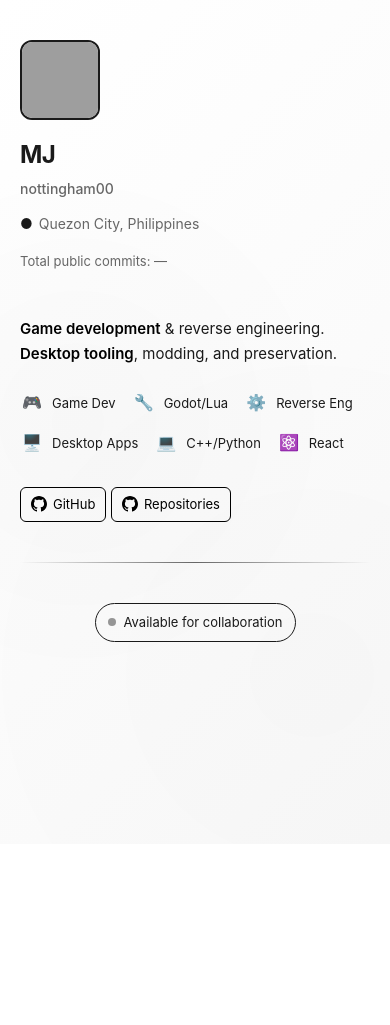
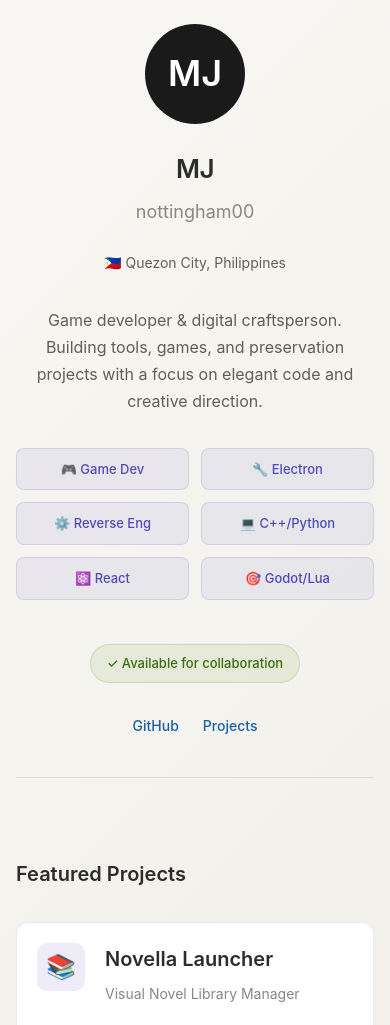
Before and after one commit to nottingham00/nottingham00, a plain HTML site: page index.html in a window 390 px wide. Shown: the top 1025 px of the page. Before the commit the page ends 844 px from the top, so only its background shows below. Drawn offline with Linux system fonts and the light colour scheme; grey boxes are pictures that could not be loaded.

Commit message:
Revamp homepage layout and styling
Rewrite index.html to a new portfolio design: update page title to 'MJ • Developer & Game Creator', replace previous styles and animations with a cleaner centered layout, responsive CSS, and simplified markup. Add skills badges, status badge, links, and a Featured Projects section with a Novella Launcher project card and tags. Remove the previous avatar image and the JS for smooth scrolling/scroll animations/keyboard tweaks; update footer and responsive rules.

```diff
--- a/index.html
+++ b/index.html
@@ -3,422 +3,329 @@
 <head>
   <meta charset="UTF-8">
   <meta name="viewport" content="width=device-width, initial-scale=1.0">
-    <title>nottingham00 · portfolio</title>
+  <title>MJ • Developer & Game Creator</title>
   <style>
-        :root {
-            --bg: #ffffff;
-            --surface: #f8f8f8;
-            --text: #1a1a1a;
-            --text-dim: #666666;
-            --accent: #000000;
-            --accent-dark: #333333;
-        }
-
     * {
       margin: 0;
       padding: 0;
       box-sizing: border-box;
     }
 
-        html {
-            scroll-behavior: smooth;
+    body {
+      font-family: -apple-system, BlinkMacSystemFont, 'Segoe UI', 'Roboto', sans-serif;
+      background: linear-gradient(135deg, #f8f7f3 0%, #f0ede8 100%);
+      color: #2c2c2a;
+      line-height: 1.6;
+      min-height: 100vh;
+      padding: 40px 20px;
     }
 
-        body {
-            background: linear-gradient(135deg, var(--bg) 0%, var(--surface) 100%);
-            color: var(--text);
-            font-family: -apple-system, BlinkMacSystemFont, 'Segoe UI', 'Roboto', 'Oxygen',
-                'Ubuntu', 'Cantarell', sans-serif;
-            font-size: 16px;
-            line-height: 1.6;
-            min-height: 100vh;
-            position: relative;
-            overflow-x: hidden;
+    .container {
+      max-width: 900px;
+      margin: 0 auto;
     }
 
-        /* Subtle background animation */
-        @keyframes gradientShift {
-            0%, 100% { background-position: 0% 50%; }
-            50% { background-position: 100% 50%; }
+    header {
+      text-align: center;
+      margin-bottom: 80px;
+      padding-bottom: 40px;
+      border-bottom: 1px solid rgba(44, 44, 42, 0.1);
     }
 
-        body::before {
-            content: '';
-            position: fixed;
-            top: 0;
-            left: 0;
-            width: 100%;
-            height: 100%;
-            background:
-                radial-gradient(circle at 20% 50%, rgba(0, 0, 0, 0.02) 0%, transparent 50%),
-                radial-gradient(circle at 80% 80%, rgba(0, 0, 0, 0.01) 0%, transparent 50%);
-            pointer-events: none;
-            z-index: -1;
-            animation: gradientShift 8s ease-in-out infinite;
-        }
-
-        main {
-            max-width: 720px;
-            margin: 0 auto;
-            padding: 60px 24px;
-            animation: fadeIn 0.8s ease-out;
-        }
-
-        @keyframes fadeIn {
-            from {
-                opacity: 0;
-                transform: translateY(12px);
-            }
-            to {
-                opacity: 1;
-                transform: translateY(0);
-            }
-        }
-
-        /* Header section */
-        .header {
-            display: flex;
-            align-items: flex-start;
-            gap: 28px;
-            margin-bottom: 40px;
-            animation-delay: 0.1s;
-        }
-
-        .avatar {
+    .profile-img {
       width: 100px;
       height: 100px;
-            border-radius: 12px;
-            border: 2px solid var(--text);
-            flex-shrink: 0;
-            object-fit: cover;
-            animation: fadeIn 0.8s ease-out 0.2s both;
-            transition: transform 0.3s ease, box-shadow 0.3s ease;
-        }
-
-        .avatar:hover {
-            transform: scale(1.05) rotate(1deg);
-            box-shadow: 0 8px 24px rgba(0, 0, 0, 0.1);
-        }
-
-        .header-content {
-            flex: 1;
-            animation: fadeIn 0.8s ease-out 0.3s both;
+      border-radius: 50%;
+      background: #1a1a1a;
+      display: flex;
+      align-items: center;
+      justify-content: center;
+      margin: 0 auto 24px;
+      font-size: 36px;
+      font-weight: 600;
+      color: #fff;
+      border: 2px solid rgba(44, 44, 42, 0.08);
     }
 
     h1 {
-            font-size: 28px;
-            font-weight: 700;
-            margin-bottom: 4px;
+      font-size: 32px;
+      font-weight: 600;
+      margin-bottom: 8px;
       letter-spacing: -0.5px;
-            color: var(--text);
     }
 
-        .username {
+    .subtitle {
+      font-size: 18px;
+      color: #888780;
+      margin-bottom: 24px;
+      font-weight: 400;
+    }
+
+    .location {
+      display: inline-block;
       font-size: 14px;
-            color: var(--text-dim);
-            margin-bottom: 12px;
+      color: #5f5e5a;
+      margin-bottom: 32px;
+    }
+
+    .bio {
+      font-size: 16px;
+      color: #5f5e5a;
+      line-height: 1.7;
+      margin-bottom: 28px;
+      max-width: 600px;
+      margin-left: auto;
+      margin-right: auto;
+    }
+
+    .skills {
+      display: grid;
+      grid-template-columns: repeat(auto-fit, minmax(140px, 1fr));
+      gap: 12px;
+      max-width: 600px;
+      margin: 32px auto;
+    }
+
+    .skill-badge {
+      background: rgba(83, 74, 183, 0.08);
+      border: 1px solid rgba(83, 74, 183, 0.15);
+      padding: 10px 16px;
+      border-radius: 8px;
+      font-size: 13px;
+      font-weight: 500;
+      color: #534ab7;
+      text-align: center;
+    }
+
+    .links {
+      display: flex;
+      justify-content: center;
+      gap: 24px;
+      margin-top: 32px;
+    }
+
+    .links a {
+      color: #185fa5;
+      text-decoration: none;
+      font-weight: 500;
+      font-size: 14px;
+      transition: color 0.2s;
+    }
+
+    .links a:hover {
+      color: #0c447c;
+    }
+
+    .section-title {
+      font-size: 24px;
+      font-weight: 600;
+      margin: 64px 0 32px;
+      color: #2c2c2a;
+    }
+
+    .projects-grid {
+      display: grid;
+      grid-template-columns: 1fr;
+      gap: 24px;
+    }
+
+    .project-card {
+      background: #fff;
+      border: 1px solid rgba(44, 44, 42, 0.1);
+      border-radius: 12px;
+      padding: 32px;
+      transition: all 0.3s ease;
+      position: relative;
+    }
+
+    .project-card:hover {
+      border-color: rgba(83, 74, 183, 0.3);
+      box-shadow: 0 8px 24px rgba(83, 74, 183, 0.08);
+    }
+
+    .project-header {
+      display: flex;
+      align-items: flex-start;
+      gap: 20px;
+      margin-bottom: 20px;
+    }
+
+    .project-icon {
+      width: 48px;
+      height: 48px;
+      background: rgba(83, 74, 183, 0.1);
+      border-radius: 10px;
+      display: flex;
+      align-items: center;
+      justify-content: center;
+      font-size: 24px;
+      flex-shrink: 0;
+    }
+
+    .project-title {
+      font-size: 20px;
+      font-weight: 600;
+      margin-bottom: 8px;
+      color: #2c2c2a;
+    }
+
+    .project-subtitle {
+      font-size: 14px;
+      color: #888780;
+      margin-bottom: 16px;
+    }
+
+    .project-description {
+      font-size: 15px;
+      color: #5f5e5a;
+      line-height: 1.8;
+      margin-bottom: 20px;
+    }
+
+    .project-tags {
+      display: flex;
+      flex-wrap: wrap;
+      gap: 8px;
+      margin-bottom: 20px;
+    }
+
+    .tag {
+      background: rgba(83, 74, 183, 0.05);
+      border: 1px solid rgba(83, 74, 183, 0.1);
+      padding: 6px 12px;
+      border-radius: 6px;
+      font-size: 12px;
+      color: #534ab7;
       font-weight: 500;
     }
 
-        .location {
-            color: var(--text-dim);
+    .project-links {
+      display: flex;
+      gap: 16px;
+      margin-top: 20px;
+    }
+
+    .project-link {
+      color: #185fa5;
+      text-decoration: none;
       font-size: 14px;
-            margin-bottom: 16px;
+      font-weight: 500;
       display: flex;
       align-items: center;
       gap: 6px;
+      transition: color 0.2s;
     }
 
-        .location::before {
-            content: '●';
-            color: var(--text);
+    .project-link:hover {
+      color: #0c447c;
     }
 
-        .stats {
-            color: var(--text-dim);
-            font-size: 13px;
-            margin-bottom: 4px;
+    footer {
+      text-align: center;
+      margin-top: 80px;
+      padding-top: 40px;
+      border-top: 1px solid rgba(44, 44, 42, 0.1);
+      font-size: 14px;
+      color: #888780;
     }
 
-        /* Bio section */
-        .bio {
-            font-size: 15px;
-            line-height: 1.7;
-            color: var(--text);
-            margin-bottom: 24px;
-            animation: fadeIn 0.8s ease-out 0.4s both;
+    .status-badge {
+      display: inline-block;
+      background: rgba(99, 153, 34, 0.1);
+      border: 1px solid rgba(99, 153, 34, 0.2);
+      padding: 8px 16px;
+      border-radius: 20px;
+      font-size: 13px;
+      font-weight: 500;
+      color: #3b6d11;
+      margin-top: 12px;
     }
 
-        .bio strong {
-            color: var(--accent);
-            font-weight: 600;
-        }
-
-        /* Links section */
-        .skills {
-            display: flex;
-            flex-wrap: wrap;
-            gap: 16px;
-            margin-bottom: 32px;
-            animation: fadeIn 0.8s ease-out 0.5s both;
-        }
-
-        .skill {
-            display: flex;
-            align-items: center;
-            gap: 8px;
-            font-size: 13px;
-            color: var(--text);
-            transition: transform 0.3s ease;
-        }
-
-        .skill:hover {
-            transform: translateY(-3px);
-        }
-
-        .skill-logo {
-            width: 24px;
-            height: 24px;
-            display: flex;
-            align-items: center;
-            justify-content: center;
-            font-size: 16px;
-        }
-
-        a {
-            color: var(--accent);
-            text-decoration: none;
-            font-size: 14px;
-            padding: 8px 12px;
-            border-radius: 6px;
-            border: 1px solid var(--accent);
-            transition: all 0.3s cubic-bezier(0.4, 0, 0.2, 1);
-            position: relative;
-            overflow: hidden;
-            display: inline-flex;
-            align-items: center;
-            gap: 6px;
-        }
-
-        a svg {
-            width: 16px;
-            height: 16px;
-            display: flex;
-            align-items: center;
-            justify-content: center;
-        }
-
-        a::before {
-            content: '';
-            position: absolute;
-            inset: 0;
-            background: var(--accent);
-            z-index: -1;
-            transform: scaleX(0);
-            transform-origin: right;
-            transition: transform 0.3s cubic-bezier(0.4, 0, 0.2, 1);
-        }
-
-        a:hover {
-            color: var(--bg);
-            transform: translateX(2px);
-        }
-
-        a:hover::before {
-            transform: scaleX(1);
-            transform-origin: left;
-        }
-
-        /* Divider */
-        hr {
-            border: none;
-            height: 1px;
-            background: linear-gradient(to right, transparent, var(--text-dim), transparent);
-            margin: 40px 0;
-            animation: fadeIn 0.8s ease-out 0.6s both;
-        }
-
-        /* Footer */
-        footer {
-            font-size: 13px;
-            color: var(--text-dim);
-            text-align: center;
-            animation: fadeIn 0.8s ease-out 0.7s both;
-        }
-
-        .status {
-            display: inline-flex;
-            align-items: center;
-            gap: 8px;
-            padding: 8px 12px;
-            border-radius: 20px;
-            border: 1px solid var(--text);
-            color: var(--text);
-            transition: all 0.3s ease;
-        }
-
-        .status:hover {
-            background: rgba(0, 0, 0, 0.05);
-            box-shadow: 0 4px 12px rgba(0, 0, 0, 0.08);
-        }
-
-        .pulse {
-            width: 8px;
-            height: 8px;
-            border-radius: 50%;
-            background: var(--accent);
-            animation: pulse 2s ease-in-out infinite;
-        }
-
-        @keyframes pulse {
-            0%, 100% { opacity: 1; }
-            50% { opacity: 0.4; }
-        }
-
-        /* Responsive */
-        @media (max-width: 480px) {
-            main {
-                padding: 40px 20px;
+    @media (max-width: 640px) {
+      body {
+        padding: 24px 16px;
       }
 
       h1 {
-                font-size: 24px;
+        font-size: 26px;
       }
 
-            .header {
-                flex-direction: column;
-                gap: 16px;
+      .section-title {
+        font-size: 20px;
       }
 
-            .avatar {
-                width: 80px;
-                height: 80px;
+      .project-card {
+        padding: 20px;
       }
 
-            .links {
-                gap: 10px;
-            }
-
-            a {
-                font-size: 13px;
-                padding: 6px 10px;
+      .skills {
+        grid-template-columns: repeat(2, 1fr);
       }
     }
   </style>
 </head>
 <body>
-    <main>
-        <section class="header">
-            <img src="https://ui-avatars.com/api/?background=000000&color=ffffff&rounded=true&size=110&name=N00&bold=true"
-                 alt="nottingham00 profile"
-                 class="avatar">
-            <div class="header-content">
+  <div class="container">
+    <header>
+      <div class="profile-img">MJ</div>
       <h1>MJ</h1>
-                <p class="username">nottingham00</p>
-                <div class="location">Quezon City, Philippines</div>
-                <div class="stats">Total public commits: —</div>
+      <p class="subtitle">nottingham00</p>
+      <p class="location">🇵🇭 Quezon City, Philippines</p>
+      <p class="bio">Game developer & digital craftsperson. Building tools, games, and preservation projects with a focus on elegant code and creative direction.</p>
+
+      <div class="skills">
+        <div class="skill-badge">🎮 Game Dev</div>
+        <div class="skill-badge">🔧 Electron</div>
+        <div class="skill-badge">⚙️ Reverse Eng</div>
+        <div class="skill-badge">💻 C++/Python</div>
+        <div class="skill-badge">⚛️ React</div>
+        <div class="skill-badge">🎯 Godot/Lua</div>
+      </div>
+
+      <div class="status-badge">✓ Available for collaboration</div>
+
+      <div class="links">
+        <a href="https://github.com/nottingham00" target="_blank">GitHub</a>
+        <a href="https://github.com/nottingham00?tab=repositories" target="_blank">Projects</a>
+      </div>
+    </header>
+
+    <section>
+      <h2 class="section-title">Featured Projects</h2>
+
+      <div class="projects-grid">
+        <div class="project-card">
+          <div class="project-header">
+            <div class="project-icon">📚</div>
+            <div style="flex: 1;">
+              <h3 class="project-title">Novella Launcher</h3>
+              <p class="project-subtitle">Visual Novel Library Manager</p>
+            </div>
+          </div>
+
+          <p class="project-description">
+            A desktop application for organizing, discovering, and managing visual novels. Novella Launcher integrates with VNDB (Visual Novel Database) for automatic metadata sync, supports system-aware dark/light theming, and provides a clean, intuitive interface for managing your VN library. Built with Electron and vanilla JavaScript for performance and simplicity.
+          </p>
+
+          <div class="project-tags">
+            <span class="tag">Electron</span>
+            <span class="tag">JavaScript</span>
+            <span class="tag">VNDB API</span>
+            <span class="tag">Desktop</span>
+            <span class="tag">Visual Novels</span>
+            <span class="tag">Dark Mode</span>
+          </div>
+
+          <div class="project-links">
+            <a href="https://github.com/nottingham00" class="project-link">View on GitHub →</a>
+          </div>
+        </div>
       </div>
     </section>
 
-        <section class="bio">
-            <strong>Game development</strong> & reverse engineering.<br>
-            <strong>Desktop tooling</strong>, modding, and preservation.
-        </section>
-
-        <section class="skills">
-            <div class="skill">
-                <div class="skill-logo">🎮</div>
-                <span>Game Dev</span>
+    <footer>
+      <p>Crafted with attention to detail • Last updated 2026</p>
+    </footer>
   </div>
-            <div class="skill">
-                <div class="skill-logo">🔧</div>
-                <span>Godot/Lua</span>
-            </div>
-            <div class="skill">
-                <div class="skill-logo">⚙️</div>
-                <span>Reverse Eng</span>
-            </div>
-            <div class="skill">
-                <div class="skill-logo">🖥️</div>
-                <span>Desktop Apps</span>
-            </div>
-            <div class="skill">
-                <div class="skill-logo">💻</div>
-                <span>C++/Python</span>
-            </div>
-            <div class="skill">
-                <div class="skill-logo">⚛️</div>
-                <span>React</span>
-            </div>
-        </section>
-
-        <section class="links">
-            <a href="https://github.com/nottingham00" target="_blank">
-                <svg viewBox="0 0 24 24" fill="currentColor">
-                    <path d="M12 0c-6.626 0-12 5.373-12 12 0 5.302 3.438 9.8 8.207 11.387.599.111.793-.261.793-.577v-2.234c-3.338.726-4.033-1.416-4.033-1.416-.546-1.387-1.333-1.756-1.333-1.756-1.089-.745.083-.729.083-.729 1.205.084 1.839 1.237 1.839 1.237 1.07 1.834 2.807 1.304 3.492.997.107-.775.418-1.305.762-1.604-2.665-.305-5.467-1.334-5.467-5.931 0-1.311.469-2.381 1.236-3.221-.124-.303-.535-1.524.117-3.176 0 0 1.008-.322 3.301 1.23.957-.266 1.983-.399 3.003-.404 1.02.005 2.047.138 3.006.404 2.291-1.552 3.297-1.23 3.297-1.23.653 1.653.242 2.874.118 3.176.77.84 1.235 1.911 1.235 3.221 0 4.609-2.807 5.624-5.479 5.921.43.372.823 1.102.823 2.222v 3.293c0 .319.192.694.801.576 4.765-1.589 8.199-6.086 8.199-11.386 0-6.627-5.373-12-12-12z"/>
-                </svg>
-                GitHub
-            </a>
-            <a href="https://github.com/nottingham00?tab=repositories" target="_blank">
-                <svg viewBox="0 0 24 24" fill="currentColor">
-                    <path d="M12 0c-6.626 0-12 5.373-12 12 0 5.302 3.438 9.8 8.207 11.387.599.111.793-.261.793-.577v-2.234c-3.338.726-4.033-1.416-4.033-1.416-.546-1.387-1.333-1.756-1.333-1.756-1.089-.745.083-.729.083-.729 1.205.084 1.839 1.237 1.839 1.237 1.07 1.834 2.807 1.304 3.492.997.107-.775.418-1.305.762-1.604-2.665-.305-5.467-1.334-5.467-5.931 0-1.311.469-2.381 1.236-3.221-.124-.303-.535-1.524.117-3.176 0 0 1.008-.322 3.301 1.23.957-.266 1.983-.399 3.003-.404 1.02.005 2.047.138 3.006.404 2.291-1.552 3.297-1.23 3.297-1.23.653 1.653.242 2.874.118 3.176.77.84 1.235 1.911 1.235 3.221 0 4.609-2.807 5.624-5.479 5.921.43.372.823 1.102.823 2.222v 3.293c0 .319.192.694.801.576 4.765-1.589 8.199-6.086 8.199-11.386 0-6.627-5.373-12-12-12z"/>
-                </svg>
-                Repositories
-            </a>
-        </section>
-
-        <hr>
-
-        <footer>
-            <div class="status">
-                <span class="pulse"></span>
-                Available for collaboration
-            </div>
-        </footer>
-    </main>
-
-    <script>
-        // Smooth scroll for anchor links
-        document.querySelectorAll('a[href^="#"]').forEach(anchor => {
-            anchor.addEventListener('click', function (e) {
-                e.preventDefault();
-                const target = document.querySelector(this.getAttribute('href'));
-                if (target) {
-                    target.scrollIntoView({ behavior: 'smooth' });
-                }
-            });
-        });
-
-        // Add a subtle animation on scroll
-        const observerOptions = {
-            threshold: 0.1,
-            rootMargin: '0px 0px -50px 0px'
-        };
-
-        const observer = new IntersectionObserver((entries) => {
-            entries.forEach(entry => {
-                if (entry.isIntersecting) {
-                    entry.target.style.animation = 'fadeIn 0.6s ease-out forwards';
-                    observer.unobserve(entry.target);
-                }
-            });
-        }, observerOptions);
-
-        // Observe all sections
-        document.querySelectorAll('section, footer').forEach(el => {
-            observer.observe(el);
-        });
-
-        // Keyboard navigation
-        document.addEventListener('keydown', (e) => {
-            if (e.key === 'Tab') {
-                document.body.classList.add('keyboard-nav');
-            }
-        });
-
-        document.addEventListener('mousedown', () => {
-            document.body.classList.remove('keyboard-nav');
-        });
-    </script>
 </body>
 </html>
```
Lines whose indentation alone changed are shown as unchanged.
